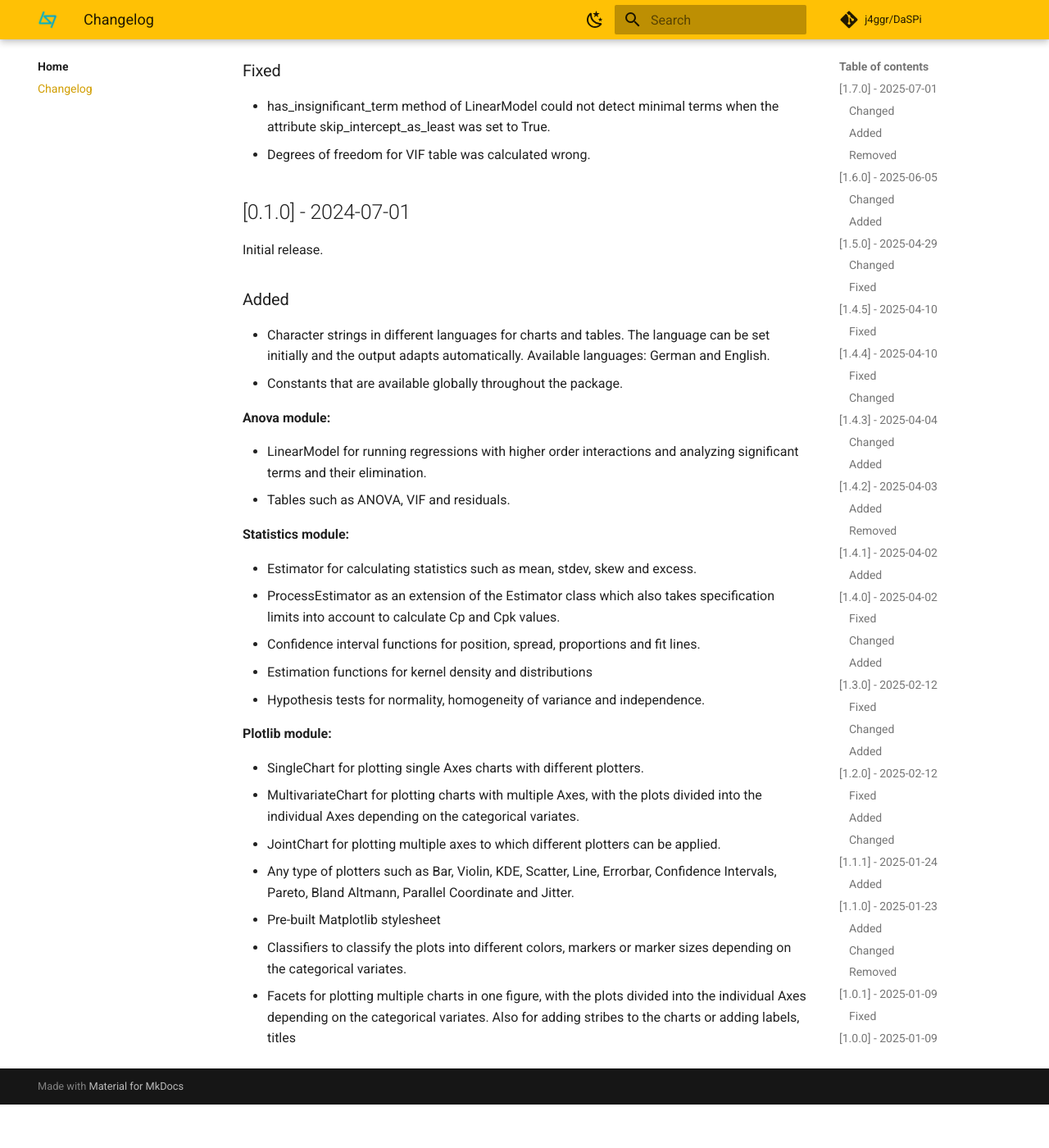
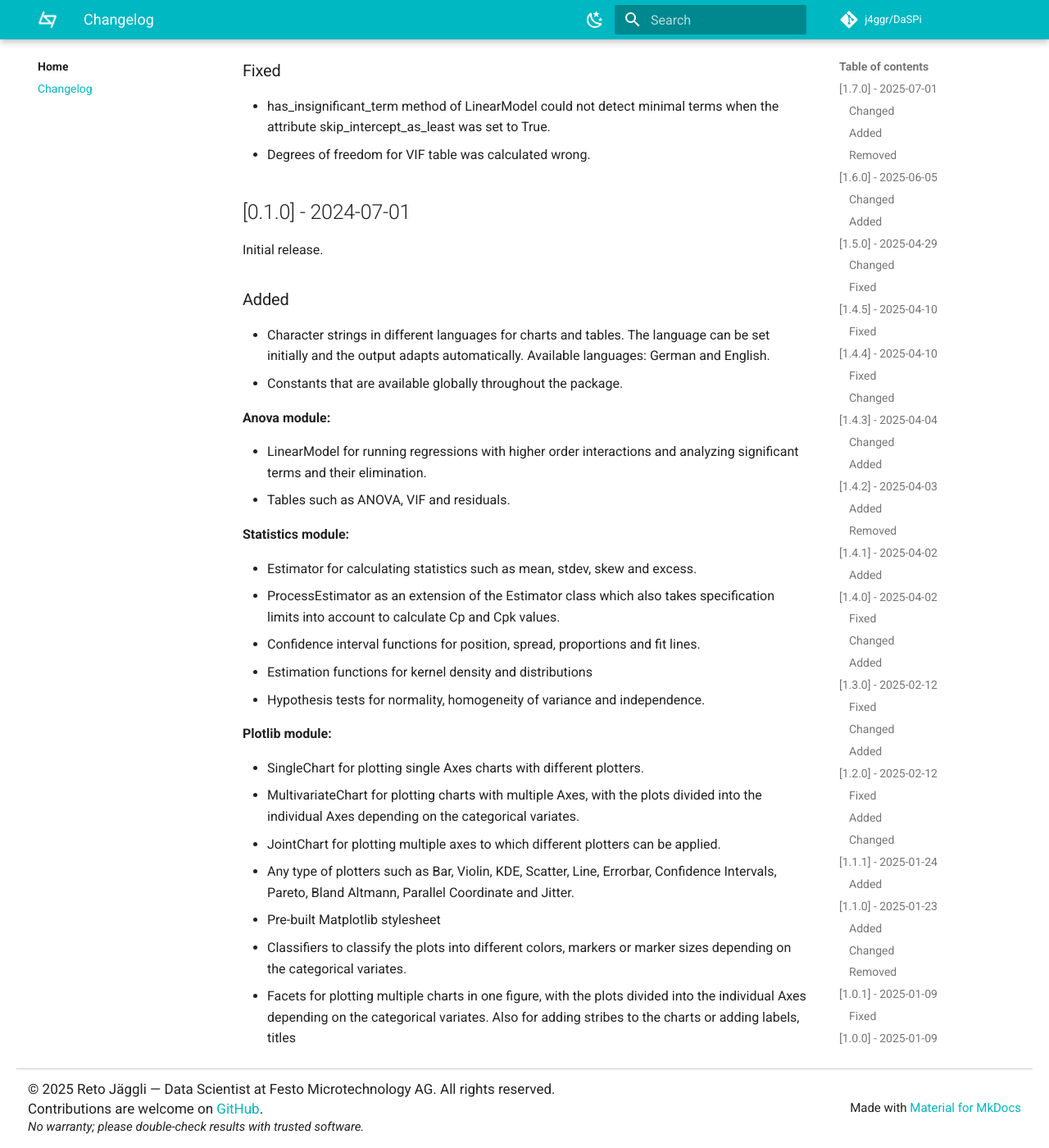
Before and after one commit to j4ggr/DaSPi, an MkDocs documentation site: the page built from docs/CHANGELOG.md, in a window 1280 px wide and 1400 px high, scrolled down 10994 px. Shown: the whole window at 82% size. Built offline with MkDocs 1.6.1 and Material for MkDocs 9.7.7, drawn with Linux system fonts in a browser that asks for light colours; comment, search, counter and statistics services are not loaded; old or Windows-style settings are respelled for this version of MkDocs; before the commit the page ends 12341 px from its top, so only the background shows below that.

Commit message:
documentation - changed, appereance to own color - added, "About DaSPi" section in README - added, foooter

```diff
--- /dev/null
+++ b/docs/css/custom-colors.css
@@ -0,0 +1,4 @@
+:root {
+  --md-primary-fg-color: #00b8c2;
+  --md-accent-fg-color: #fbc02d;
+}
--- a/mkdocs.yml
+++ b/mkdocs.yml
@@ -2,14 +2,15 @@ site_name: DaSPi
 
 theme:
   name: material
-  logo: img/logo.ico
+  custom_dir: overrides
+  logo: img/logo_w.ico
   favicon: img/logo.ico
   palette:
     # Palette toggle for light mode
     - media: "(prefers-color-scheme: light)"
       scheme: default
-      primary: amber
-      accent: deep orange
+      primary: '#00b8c2'
+      accent: amber
       toggle:
         icon: material/weather-night
         name: Switch to dark mode
@@ -19,8 +20,8 @@ theme:
       toggle:
         icon: material/weather-sunny
         name: Switch to light mode
-      primary: amber
-      accent: deep orange
+      primary: '#00b8c2'
+      accent: '#fbc02d'
 
   features:
   - search.suggest
@@ -45,7 +46,7 @@ plugins:
         options:
           docstring_style: numpy
           docstring_section_style: list
-          heading_level: 3
+          heading_level: 1
           merge_init_into_class: false
           show_bases: true
           show_source: false
@@ -71,6 +72,9 @@ markdown_extensions:
 extra_javascript:
   - javascripts/mathjax.js
   - https://unpkg.com/mathjax@3/es5/tex-mml-chtml.js
+
+extra_css:
+  - css/custom-colors.css
 
 nav:
   - Home:
--- /dev/null
+++ b/overrides/main.html
@@ -0,0 +1,34 @@
+{% extends "base.html" %}
+
+{% block footer %}
+<hr style="border: none; border-top: 1px solid var(--md-divider-color, #ccc); margin: 0 2em 0.5em 2em;">
+<footer style="
+    display: flex;
+    justify-content: space-between;
+    align-items: center;
+    font-size: 0.85rem;
+    color: var(--md-text-secondary);
+    padding: 0.5em 2em 1em 2em;
+    background-color: var(--md-surface);
+    flex-wrap: wrap;
+">
+  <div style="max-width: 70%;">
+    <p style="margin: 0;">
+      &copy; <span id="current-year"></span> Reto Jäggli — Data Scientist at Festo Microtechnology AG. All rights reserved.
+    </p>
+    <p style="margin: 0.2em 0 0 0;">
+      Contributions are welcome on <a href="https://github.com/j4ggr/DaSPi" target="_blank" rel="noopener noreferrer" style="color: var(--md-primary-fg-color);">GitHub</a>.
+    </p>
+    <p style="margin: 0.2em 0 0 0; font-style: italic; font-size: 0.75rem; color: var(--md-text-secondary);">
+      No warranty; please double-check results with trusted software.
+    </p>
+  </div>
+  <div style="font-size: 0.75rem; color: var(--md-text-secondary); white-space: nowrap;">
+    Made with <a href="https://squidfunk.github.io/mkdocs-material/" target="_blank" rel="noopener noreferrer" style="color: var(--md-primary-fg-color);">Material for MkDocs</a>
+  </div>
+
+  <script>
+    document.getElementById('current-year').textContent = new Date().getFullYear();
+  </script>
+</footer>
+{% endblock %}
```
Also changed, not shown: README.md (+14 -0 lines), daspi/__init__.py (+13 -0 lines), docs/img/logo_w.ico (added), docs/img/logo_w.png (added).
